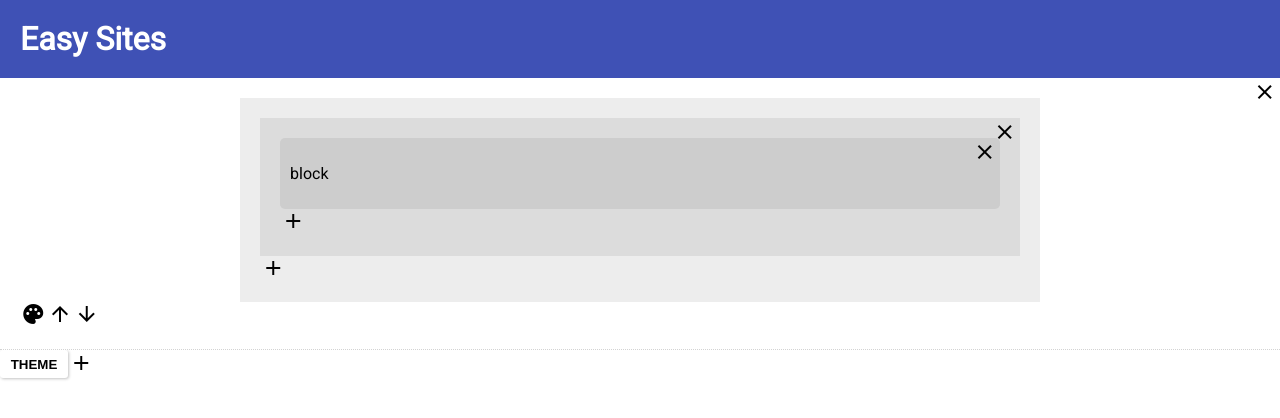
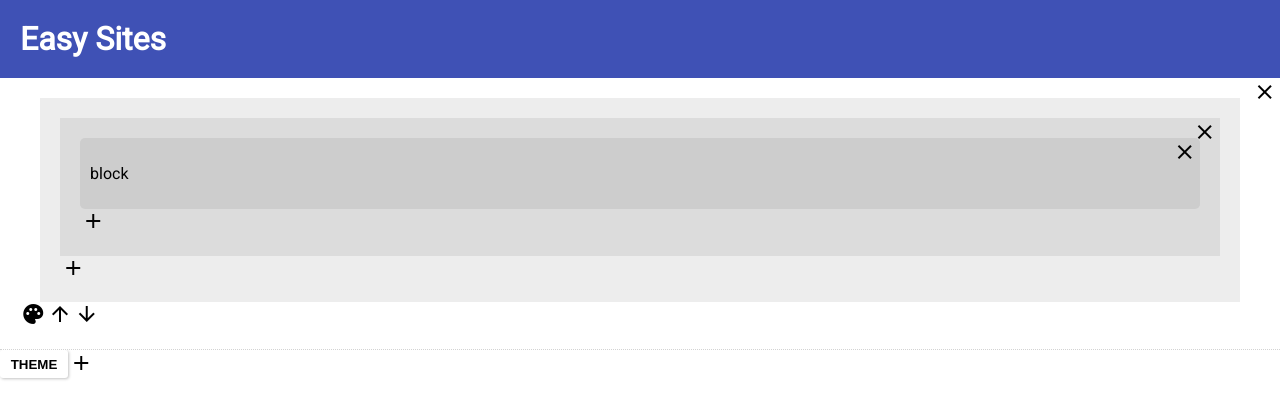
Before and after one commit to Droces/easy-sites, an Angular app: page / in a window 1280 px wide. Shown: the top 418 px of the page. Built offline with nearby package versions, Linux system fonts and the light colour scheme.

Commit message:
Added breakpoint for responsive layout

```diff
--- a/src/app/section/section.component.scss
+++ b/src/app/section/section.component.scss
@@ -1,20 +1,26 @@
+$breakpoint: 800px;
 section {
   position: relative;
   border-bottom: dotted 1px lightgrey;
   padding: 20px;
 }
 section > .column {
-  max-width: 800px;
   margin-left: auto;
   margin-right: auto;
   box-sizing: border-box;
   background: rgba(0, 0, 0, 0.07);
   padding: 20px;
+
+  @media all and (min-width: $breakpoint) {
+    max-width: 1200px;
+  }
 }
 // .groups,
 // .groups-actions {}
 .groups {
-  display: flex;
+  @media all and (min-width: $breakpoint) {
+    display: flex;
+  }
 
   & > * {
     flex: 1 1 auto;
```
